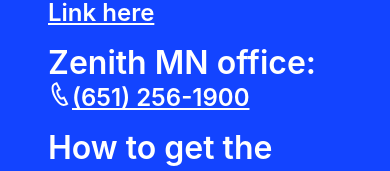
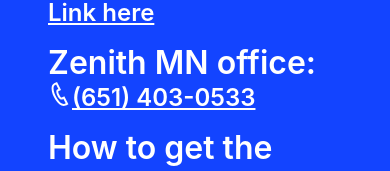
Before and after one commit to imjorgemor/vision-alliance, a React (Create React App) app: page / in a window 390 px wide. Shown: the part 4709-4880 px from the top of the page. Built offline with nearby package versions, Linux system fonts and the light colour scheme.

Commit message:
Update phone number

```diff
--- a/src/sections/Contact.jsx
+++ b/src/sections/Contact.jsx
@@ -26,7 +26,7 @@ const Contact = () => {
                 </div>
                 <div>
                     <h3 className='contacts-label mt-1'>Zenith MN office:</h3>
-                    <a href="tel:(651) 403 0553 " className='link'><span><span><svg xmlns="http://www.w3.org/2000/svg" width="24" height="24" viewBox="0 0 24 24"><path fill="white" d="M6.176 1.322l2.844-1.322 4.041 7.89-2.724 1.341c-.538 1.259 2.159 6.289 3.297 6.372.09-.058 2.671-1.328 2.671-1.328l4.11 7.932s-2.764 1.354-2.854 1.396c-7.862 3.591-19.103-18.258-11.385-22.281zm1.929 1.274l-1.023.504c-5.294 2.762 4.177 21.185 9.648 18.686l.971-.474-2.271-4.383-1.026.5c-3.163 1.547-8.262-8.219-5.055-9.938l1.007-.497-2.251-4.398z" /></svg></span>(651) 256-1900</span></a>
+                    <a href="tel:(651) 403 0553 " className='link'><span><span><svg xmlns="http://www.w3.org/2000/svg" width="24" height="24" viewBox="0 0 24 24"><path fill="white" d="M6.176 1.322l2.844-1.322 4.041 7.89-2.724 1.341c-.538 1.259 2.159 6.289 3.297 6.372.09-.058 2.671-1.328 2.671-1.328l4.11 7.932s-2.764 1.354-2.854 1.396c-7.862 3.591-19.103-18.258-11.385-22.281zm1.929 1.274l-1.023.504c-5.294 2.762 4.177 21.185 9.648 18.686l.971-.474-2.271-4.383-1.026.5c-3.163 1.547-8.262-8.219-5.055-9.938l1.007-.497-2.251-4.398z" /></svg></span>(651) 403-0533</span></a>
                 </div>
                 <div>
                     <h3 className='contacts-label mt-1'>How to get the UVA benefits</h3>
```
